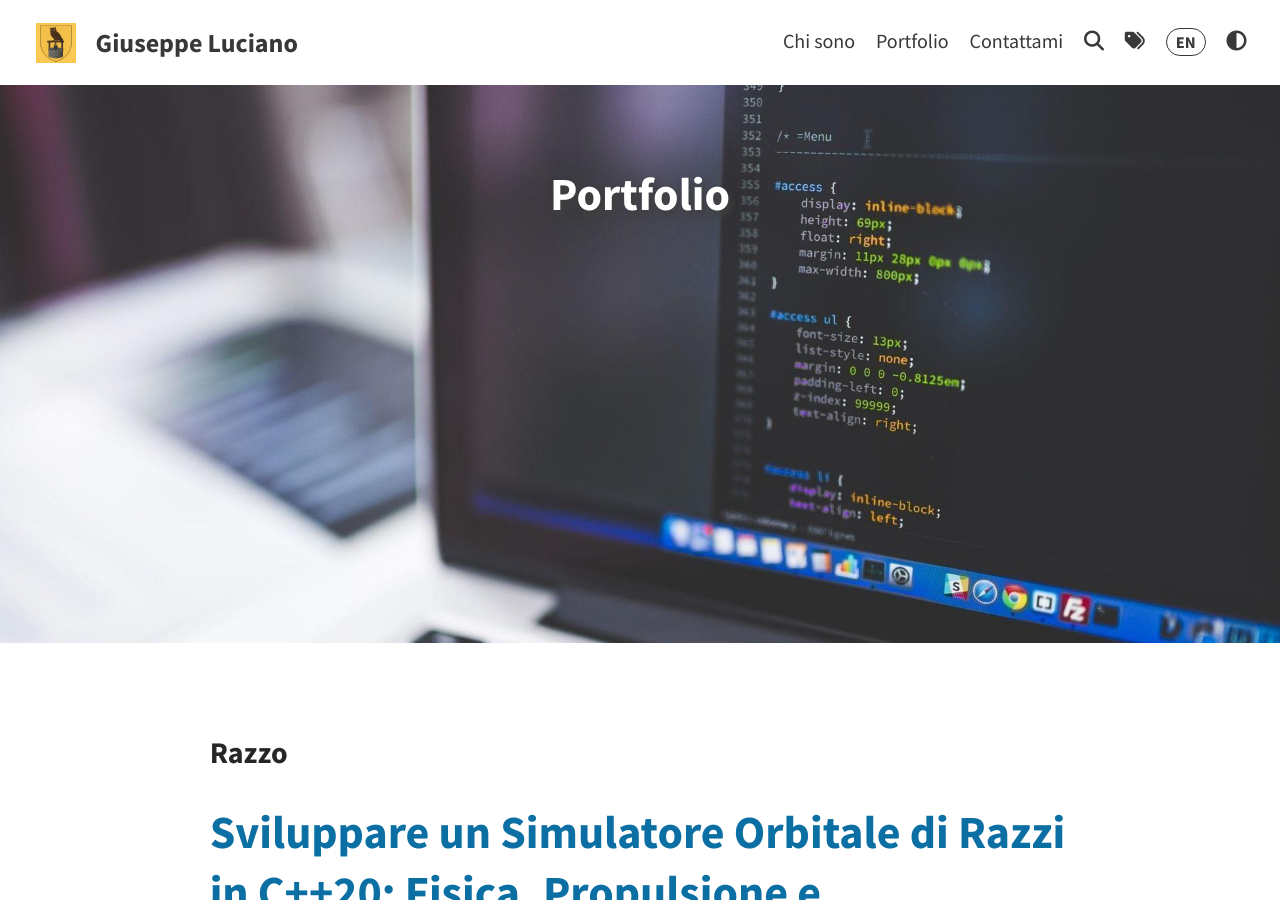
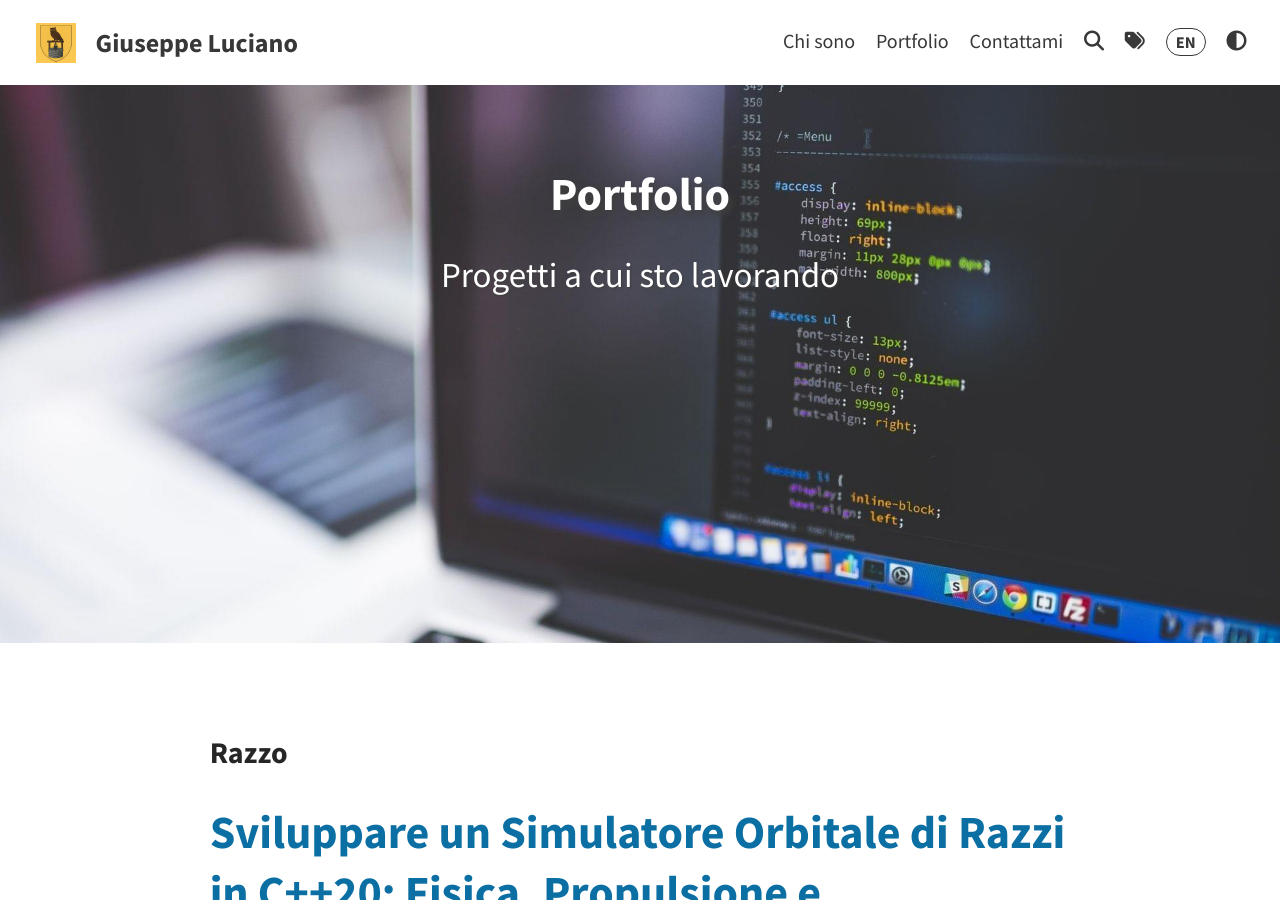
Before and after one commit to Sigfrido11/personal_website, a Jekyll site: the page built from pages/portfolio.md, in a window 1280 px wide and 900 px high. Built offline with Jekyll 4.4.1, drawn with Linux system fonts in a browser that asks for light colours; a script that is not in the unit is left out.

Commit message:
100 esimo commit

```diff
--- a/pages/portfolio.md
+++ b/pages/portfolio.md
@@ -3,6 +3,7 @@ layout: page
 title: Portfolio
 permalink: /portfolio/
 feature-img: "assets/img/pexels/computer.jpeg"
+subtitle: "Progetti a cui sto lavorando"
 lang: it
 lang_ref: portfolio
 tags: [Page]
```
